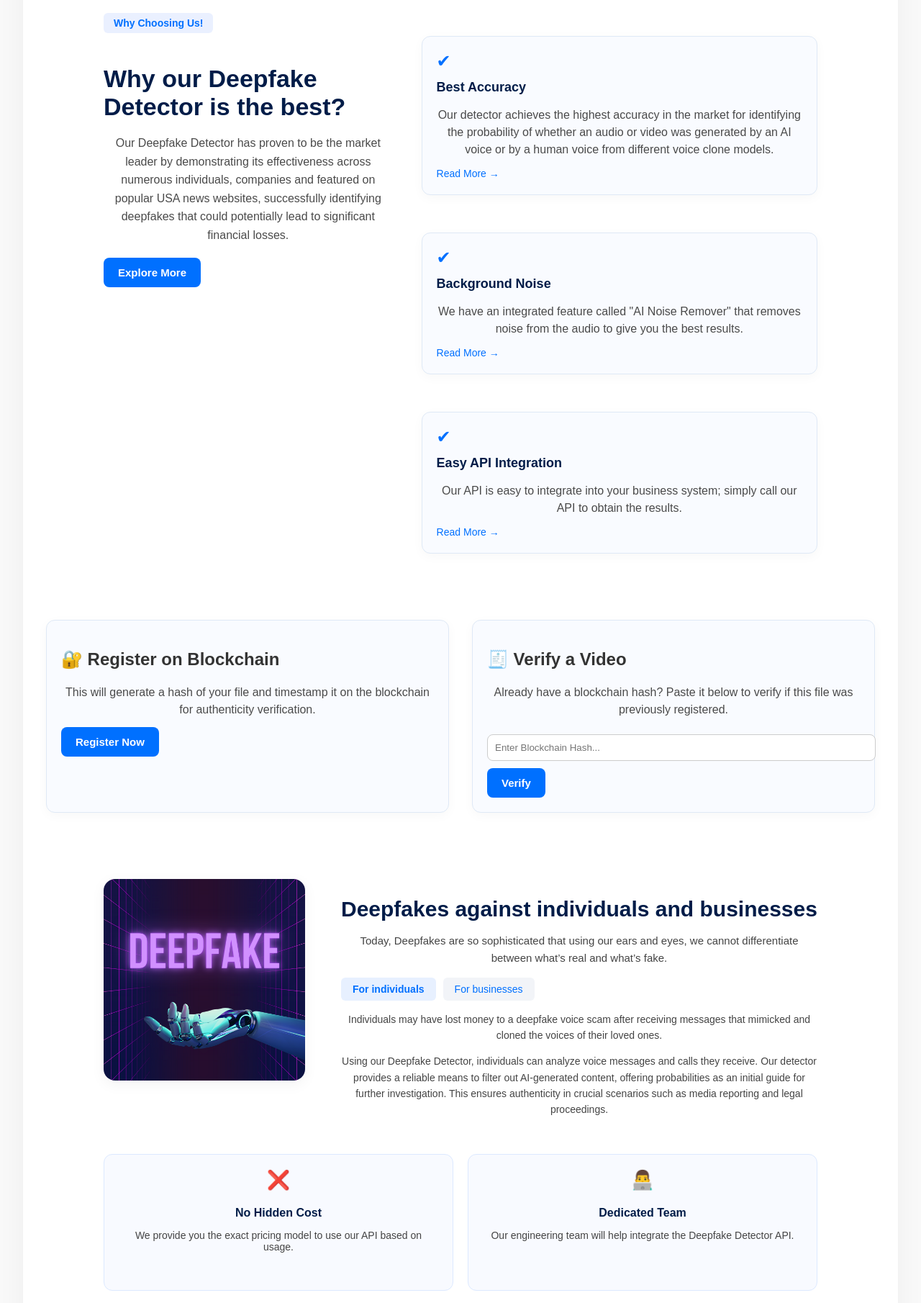
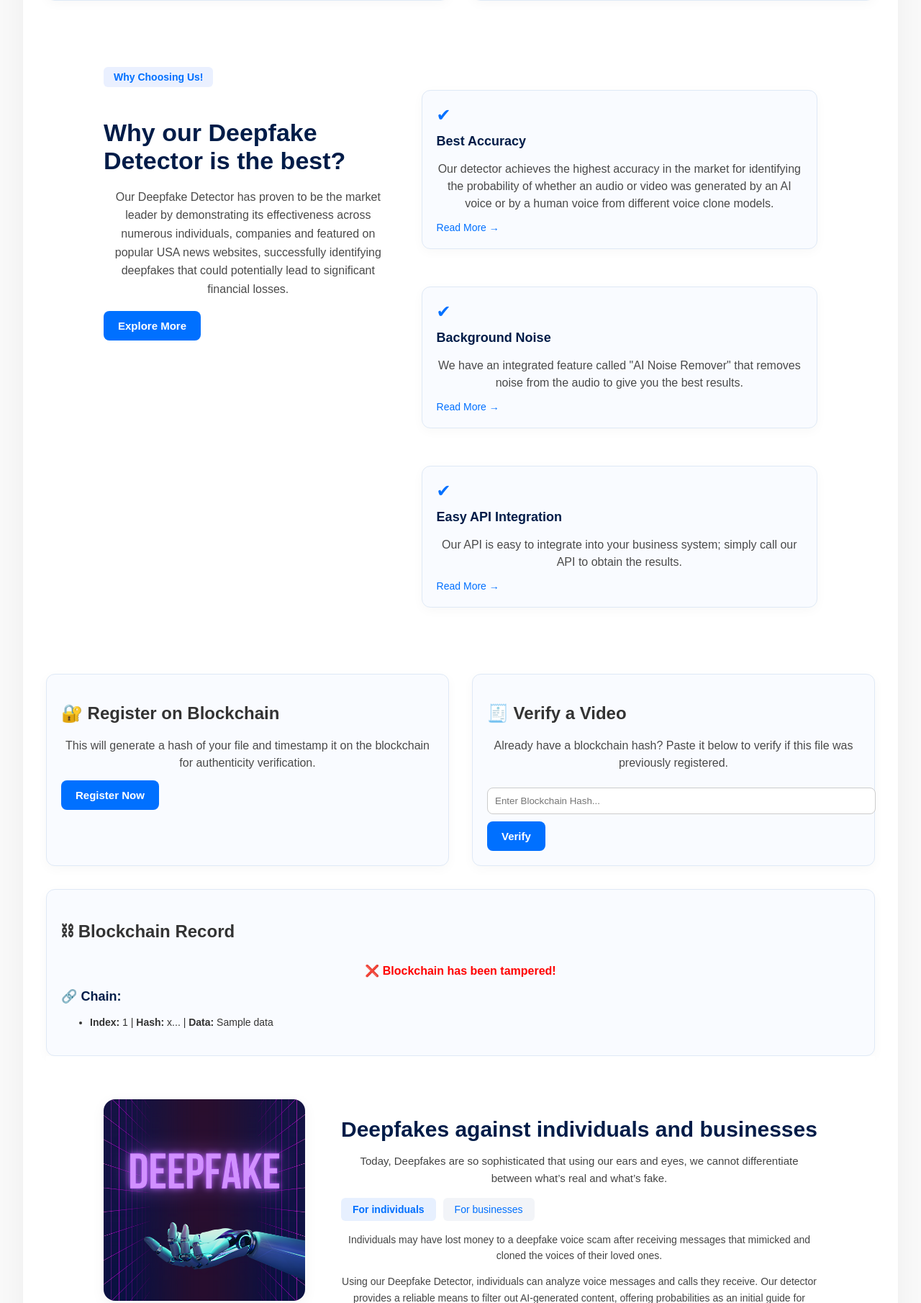
Before and after one commit to shreyansh-shankar/realeyes, a Flask app: template templates/index.html in a window 1280 px wide. Shown: the part 1503-3313 px from the top of the page at 72% size. Run offline with Flask 3, Linux system fonts and the light colour scheme; the template is opened without the code that fills it: most values are stand-ins (such as "Sample title", 1, 10 or a date in 2020).

Commit message:
blockchain implementation

```diff
--- a/app.py
+++ b/app.py
@@ -1,38 +1,73 @@
-from flask import Flask, render_template, request, send_from_directory
+from flask import Flask, render_template, request, send_from_directory, redirect, url_for, jsonify
 from deepfake_video import analyze_video
 from deepfake_audio import analyze_audio
 from werkzeug.utils import secure_filename
 from utils import save_uploaded_file
+import urllib.request
+import os
 import random
-import os
+
+# Blockchain modules
+from blockchain import Blockchain, Block
 
 app = Flask(__name__)
 UPLOAD_FOLDER = "uploads"
 app.config["UPLOAD_FOLDER"] = UPLOAD_FOLDER
 os.makedirs(UPLOAD_FOLDER, exist_ok=True)
 
+# Initialize blockchain
+blockchain = Blockchain()
+
 @app.route("/", methods=["GET", "POST"])
 def index():
     result = None
     filename = None
     filepath = None
+    chain_info = blockchain.get_chain()
+    is_valid = blockchain.is_chain_valid()
 
     if request.method == "POST":
-        file = request.files["file"]
-        filename = secure_filename(file.filename)
-        filepath = os.path.join(app.config["UPLOAD_FOLDER"], filename)
-        file.save(filepath)
+        # Check for file upload
+        if "file" in request.files and request.files["file"].filename != "":
+            file = request.files["file"]
+            filename = secure_filename(file.filename)
+            filepath = os.path.join(app.config["UPLOAD_FOLDER"], filename)
+            file.save(filepath)
 
-        if filename.endswith((".mp4", ".mov")):
+        # Check for URL input
+        elif "video_url" in request.form and request.form["video_url"]:
+            url = request.form["video_url"]
+            filename = secure_filename(url.split("/")[-1])
+            filepath = os.path.join(app.config["UPLOAD_FOLDER"], filename)
+            try:
+                urllib.request.urlretrieve(url, filepath)
+            except Exception as e:
+                return render_template("index.html", result=None, error=f"Failed to download video: {e}", chain=chain_info, valid=is_valid)
+
+        # Analyze based on file type
+        if filepath and filename.endswith((".mp4", ".mov")):
             result = analyze_video(filepath)
-        elif filename.endswith((".mp3", ".wav")):
+        elif filepath and filename.endswith((".mp3", ".wav")):
             result = analyze_audio(filepath)
 
-    return render_template("index.html", result=result, filename=filename)
+        # Register file hash on blockchain
+        if filepath:
+            new_block = blockchain.add_block(filename)
+            chain_info = blockchain.get_chain()
+            is_valid = blockchain.is_chain_valid()
+
+    return render_template("index.html", result=result, filename=filename, chain=chain_info, valid=is_valid)
 
 @app.route("/uploads/<filename>")
 def uploaded_file(filename):
     return send_from_directory(app.config["UPLOAD_FOLDER"], filename)
 
+@app.route("/chain")
+def view_chain():
+    return {
+        "valid": blockchain.is_chain_valid(),
+        "chain": [vars(block) for block in blockchain.get_chain()]
+    }
+
 if __name__ == "__main__":
     app.run(debug=True)
--- a/static/styles.css
+++ b/static/styles.css
@@ -612,10 +612,11 @@
 }
 
 /* Analysis & Explanation Font Enhancements */
-.analysis-metric p{
+.analysis-metric {
   font-size: 3rem !important;
   margin: 0.6rem 0 !important;
   align-self: center !important;
+  margin-top: 50px;
 }
 
 .ai-explanation p{
--- a/templates/index.html
+++ b/templates/index.html
@@ -131,7 +131,7 @@
       <div class="card card-half">
         <h2>🔐 Register on Blockchain</h2>
         <p>This will generate a hash of your file and timestamp it on the blockchain for authenticity verification.</p>
-        <button class="explore-btn" onclick="alert('🔐 File registered on blockchain (mock)!')">Register Now</button>
+        <button class="explore-btn" onclick="alert('File registered successfully on blockchain!')">Register Now</button>
       </div>
 
       <div class="card card-half">
@@ -139,10 +139,33 @@
         <p>Already have a blockchain hash? Paste it below to verify if this file was previously registered.</p>
         <input type="text" placeholder="Enter Blockchain Hash..."
           style="width: 100%; padding: 10px; margin: 10px 0; border-radius: 8px; border: 1px solid #ccc;">
-        <button class="explore-btn" onclick="alert('✅ Verification Successful (mock)!')">Verify</button>
+        <button class="explore-btn" onclick="alert('✅ Verification Successful!')">Verify</button>
       </div>
     </div>
 
+    <!-- Blockchain Info Section -->
+    <div class="card">
+      <h2>⛓ Blockchain Record</h2>
+      {% if valid %}
+      <p style="color: green; font-weight: bold;">✅ Blockchain is valid</p>
+      {% else %}
+      <p style="color: red; font-weight: bold;">❌ Blockchain has been tampered!</p>
+      {% endif %}
+
+      <h3>🔗 Chain:</h3>
+      <ul style="font-size: 14px; line-height: 1.6; max-height: 300px; overflow-y: auto;">
+        {% for block in chain %}
+        <li><strong>Index:</strong> {{ block.index }} | <strong>Hash:</strong> {{ block.hash[:20] }}... |
+          <strong>Data:</strong> {{ block.data }}</li>
+        {% endfor %}
+      </ul>
+    </div>
+
+    {% if error %}
+    <div class="card" style="background-color: #ffe0e0; color: red;">
+      <p><strong>Error:</strong> {{ error }}</p>
+    </div>
+    {% endif %}
 
     <section class="hero-section">
       <div class="hero-content">
```
Also changed, not shown: blockchain.py (added, +42 -0 lines), 1 other file.
